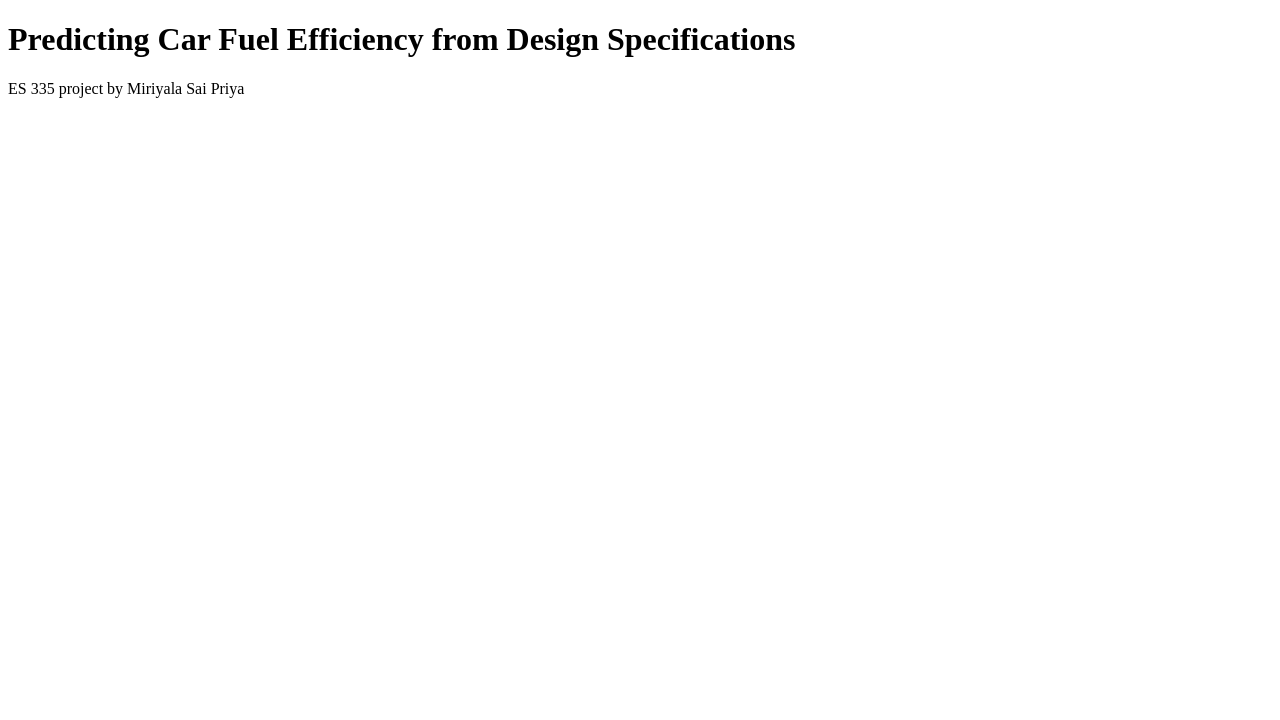
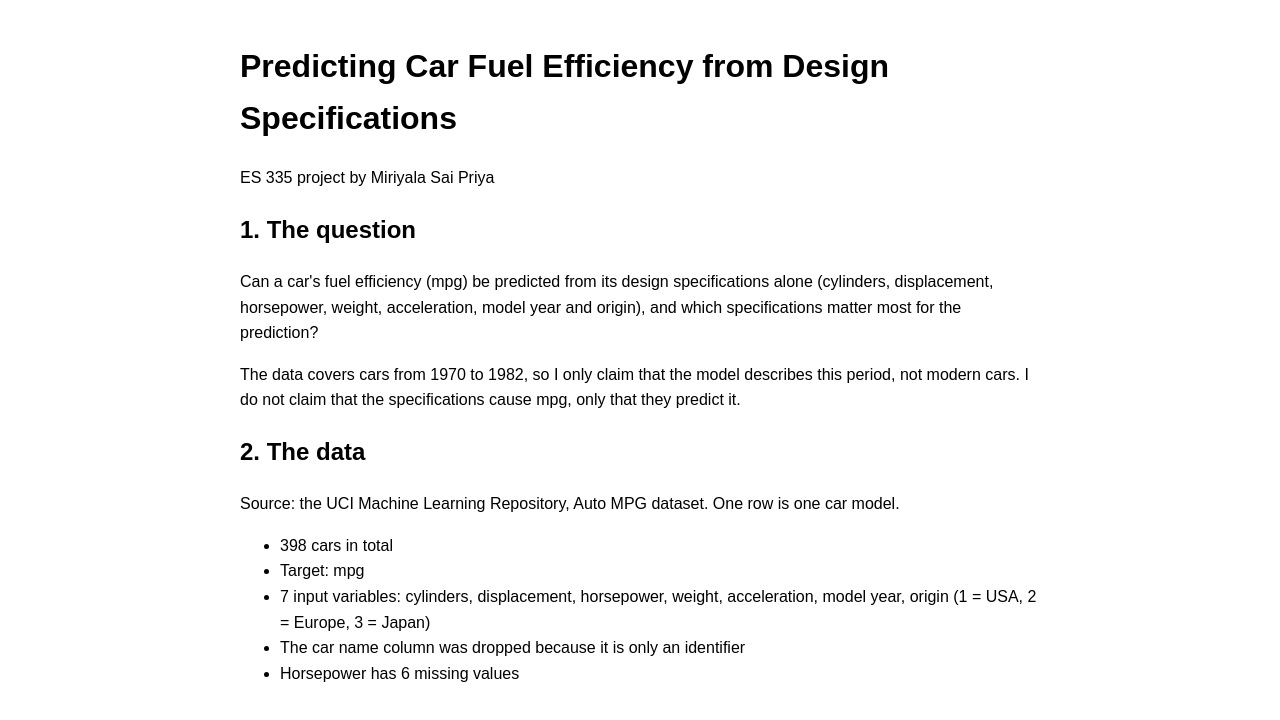
Before and after one commit to miriyalapriya/auto-mpg-project, a plain HTML site: page index.html in a window 1280 px wide. Drawn offline with Linux system fonts and the light colour scheme.

Commit message:
Update index.html

```diff
--- a/index.html
+++ b/index.html
@@ -2,9 +2,26 @@
 <html>
 <head>
   <title>Predicting Car Fuel Efficiency</title>
+  <style>
+    body { max-width: 800px; margin: auto; padding: 20px; font-family: sans-serif; line-height: 1.6; }
+  </style>
 </head>
 <body>
   <h1>Predicting Car Fuel Efficiency from Design Specifications</h1>
   <p>ES 335 project by Miriyala Sai Priya</p>
+
+  <h2>1. The question</h2>
+  <p>Can a car's fuel efficiency (mpg) be predicted from its design specifications alone (cylinders, displacement, horsepower, weight, acceleration, model year and origin), and which specifications matter most for the prediction?</p>
+  <p>The data covers cars from 1970 to 1982, so I only claim that the model describes this period, not modern cars. I do not claim that the specifications cause mpg, only that they predict it.</p>
+
+  <h2>2. The data</h2>
+  <p>Source: the UCI Machine Learning Repository, Auto MPG dataset. One row is one car model.</p>
+  <ul>
+    <li>398 cars in total</li>
+    <li>Target: mpg</li>
+    <li>7 input variables: cylinders, displacement, horsepower, weight, acceleration, model year, origin (1 = USA, 2 = Europe, 3 = Japan)</li>
+    <li>The car name column was dropped because it is only an identifier</li>
+    <li>Horsepower has 6 missing values</li>
+  </ul>
 </body>
 </html>
```
